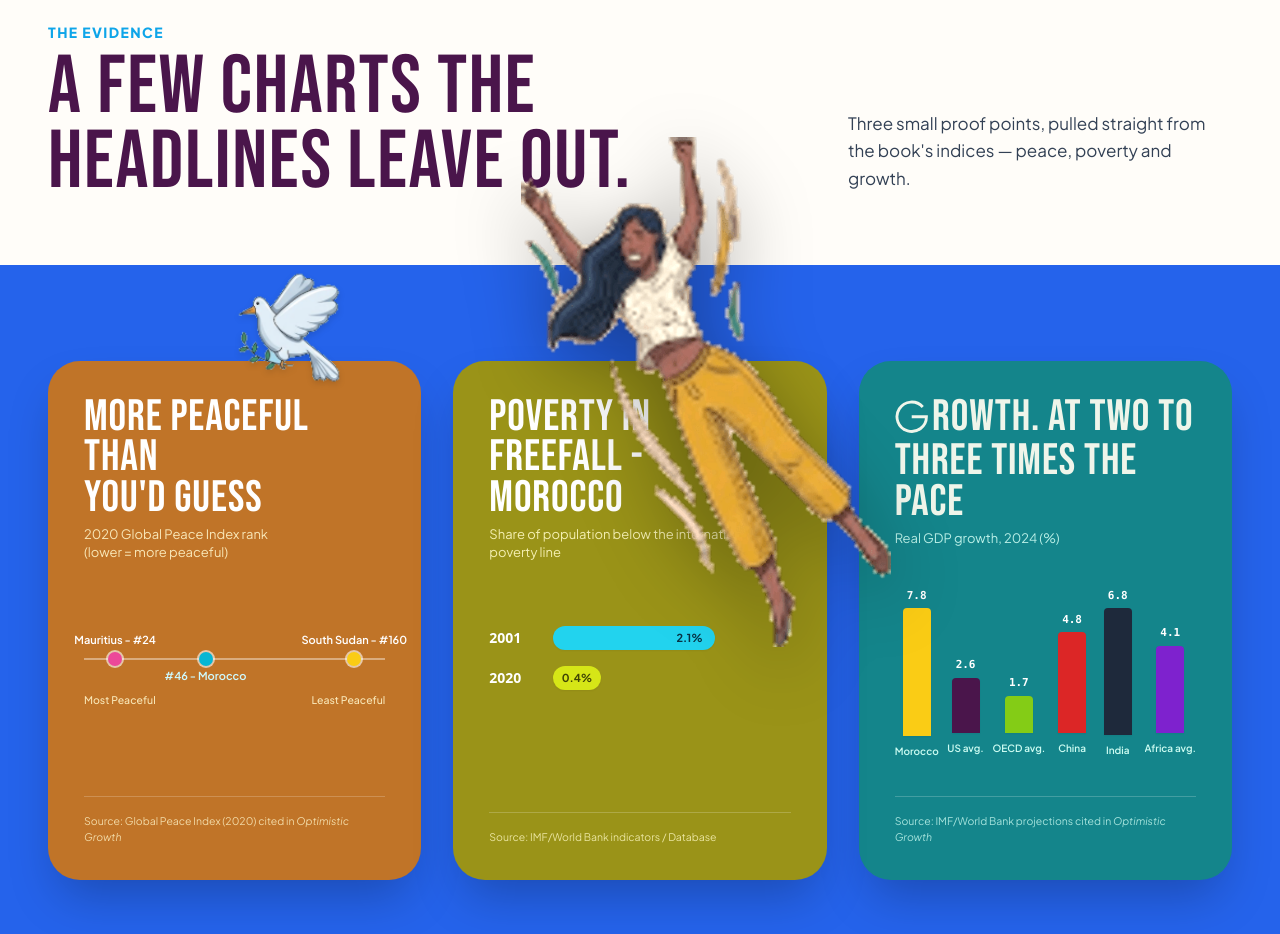
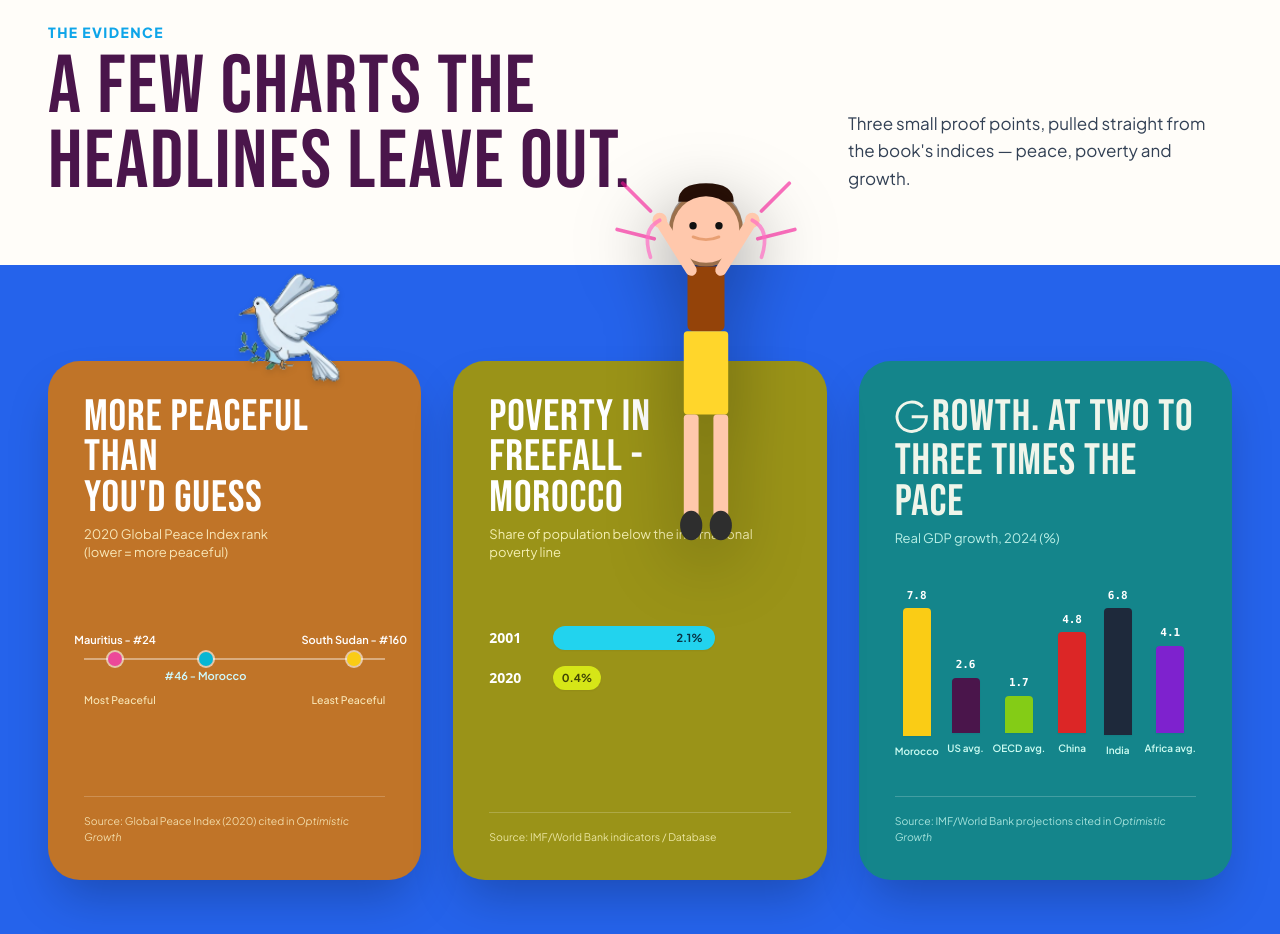
Before and after one commit to eveiana/Optimism, a React (Vite) app: page / in a window 1280 px wide. Shown: the part 5920-6854 px from the top of the page. Built offline with nearby package versions, Linux system fonts and the light colour scheme.

Commit message:
fix: replace girl.png with crisp SVG illustration (girl.svg)

```diff
--- a/src/components/EvidenceSection.tsx
+++ b/src/components/EvidenceSection.tsx
@@ -1,7 +1,7 @@
 import React from 'react';
 import { motion } from 'motion/react';
 import birdImg from '../assets/images/bird.png';
-import girlImg from '../assets/images/girl.png';
+import girlImg from '../assets/images/girl.svg';
 
 export const EvidenceSection: React.FC = () => {
   return (
@@ -137,7 +137,7 @@ export const EvidenceSection: React.FC = () => {
               transition={{ duration: 0.6, delay: 0.2, ease: [0.22, 0.8, 0.26, 0.99] }}
               className="relative rounded-[32px] p-7 sm:p-9 bg-[#9A9318] text-white shadow-2xl flex flex-col justify-between z-20"
             >
-              {/* Authentic Leaping Figure (enlarged, bridging Card 2 and Card 3 with one leg in each) */}
+              {/* Crisp SVG Leaping Figure (enlarged, bridging Card 2 and Card 3 with one leg in each) */}
               <motion.div
                 initial={{ opacity: 0, scale: 0.9, y: 14 }}
                 whileInView={{ opacity: 1, scale: 1, y: 0 }}
@@ -147,8 +147,8 @@ export const EvidenceSection: React.FC = () => {
               >
                 <img
                   src={girlImg}
-                  alt="Authentic Leaping Figure with Streamers"
-                  className="w-full h-auto object-contain drop-shadow-[0_20px_35px_rgba(0,0,0,0.35)] filter contrast-[1.05] brightness-[1.02]"
+                  alt="Celebrating Woman with Streamers - Leaping Figure"
+                  className="w-full h-auto object-contain drop-shadow-[0_20px_35px_rgba(0,0,0,0.35)] filter contrast-[1.1] brightness-[1.05]"
                   referrerPolicy="no-referrer"
                 />
               </motion.div>
```
